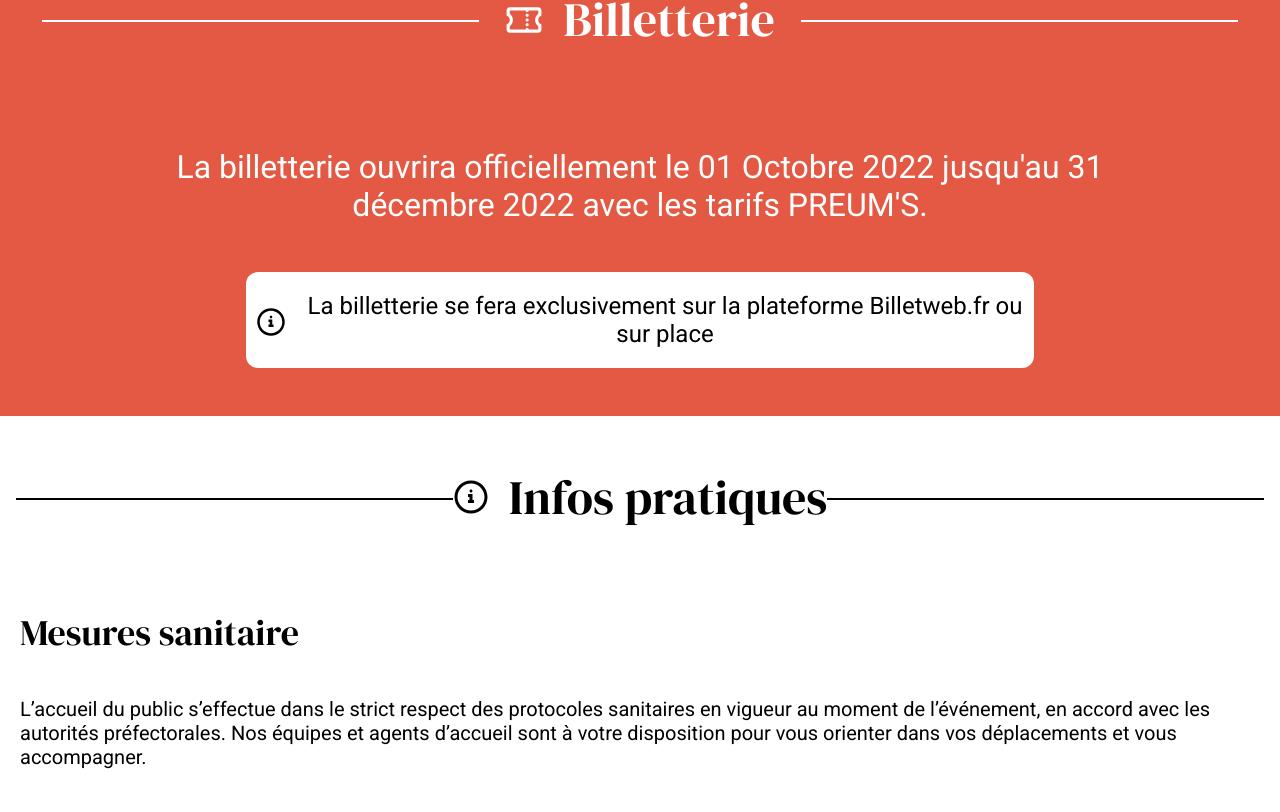
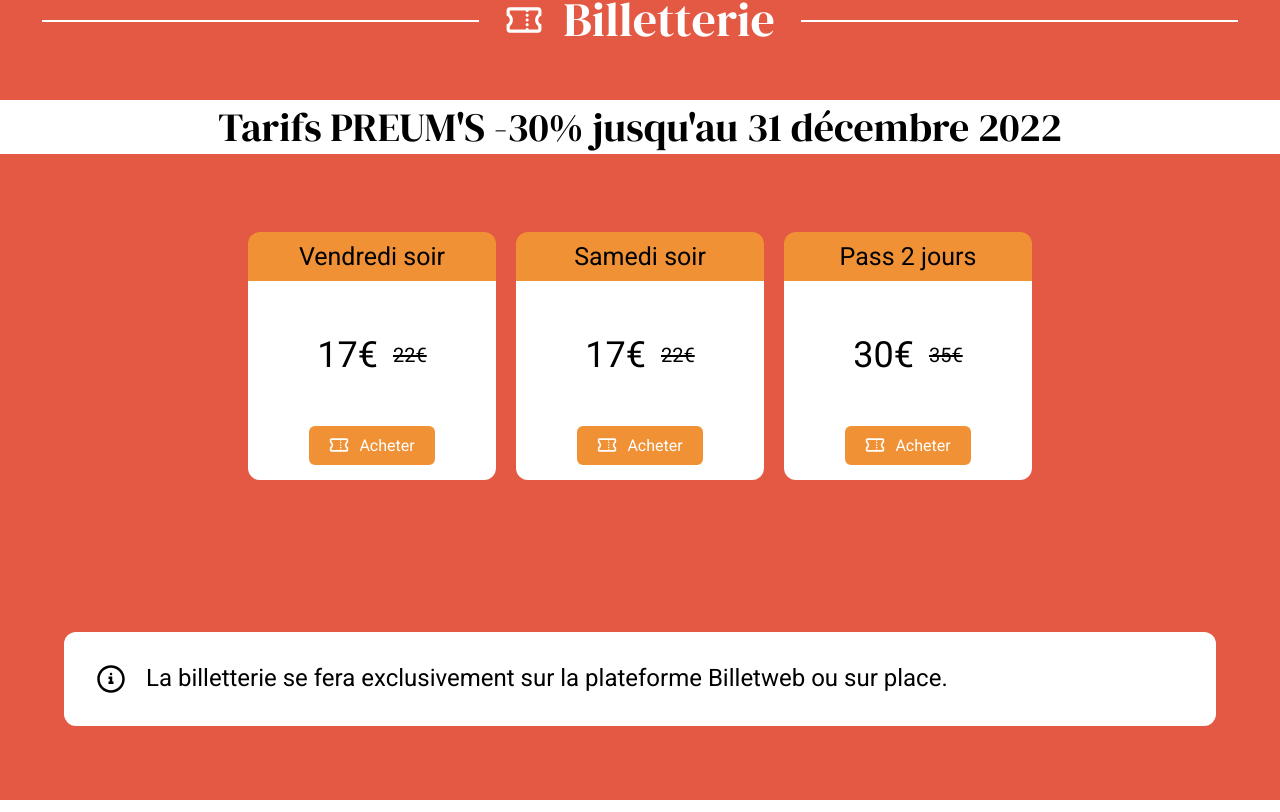
Before and after one commit to CyrielleAlbert/RivesDeBlues, a React (Create React App) app: page / in a window 1280 px wide. Shown: the part 3348-4160 px from the top of the page. Built offline with nearby package versions, Linux system fonts and the light colour scheme.

Commit message:
Billetterie

```diff
--- a/src/reusable-components/billetterie.js
+++ b/src/reusable-components/billetterie.js
@@ -1,77 +1,39 @@
 import Pass from "./pass";
 import "./style/billetterie.css";
 
-const LINK_1_DAY = "https://www.billetweb.fr/rives-de-blues-co";
-const LINK_2_DAYS = "https://www.billetweb.fr/rives-de-blues-co";
-const LINK_PDV_TM =
-  "https://www.ticketmaster.fr/static/html/fr/popups/pd_retrait.htm";
+const LINK_BILLET = "https://www.billetweb.fr/rives-de-blues-co1"
+
 function Billetterie() {
   return (
     <>
-    {Date.now() < 1664611200000 &&
-        <div style={{
-          display: "flex",
-          flexDirection:"column",
-          justifyContent: "center",
-          textAlign: "center",
-          paddingBottom: "3rem",
-          paddingTop: "3rem",
-          color:"white",
-          fontSize:32,
-          fontFamily:"Roboto",
-          paddingLeft:"10%",
-          paddingRight:"10%",
-          backgroundColor:"#E35944",
-          alignItems:"center"
-        }}>
-          <div>{"La billetterie ouvrira officiellement le 01 Octobre 2022 jusqu'au 31 décembre 2022 avec les tarifs PREUM'S."}
-          </div>
-          <div class="info" style={{marginTop:"3rem"}}>
-            <div class="info2">
-              <img
-                src="/Icons/info.svg"
-                width={30}
-                height={30}
-                style={{ marginRight: 20, position: "relative", top: 15 }}
-              />
-              {
-                "La billetterie se fera exclusivement sur la plateforme Billetweb.fr ou sur place"
-              }
-            </div>
-        </div>
-      </div>}
-     {Date.now() >= 1664611200000 && Date.now() <= 1672527599000 &&
-     <>
       <div style={{textAlign:"center", fontSize: 40 }}>
               {"Tarifs  PREUM'S    -30% jusqu'au 31 décembre 2022 "}
       </div>
       <div class="billetterie">
             <div class="pass-cards">
-              <Pass label="Vendredi soir" prix="17€" reduction="22€" lien={LINK_1_DAY}></Pass>
-              <Pass label="Samedi soir" prix="17€" reduction="22€" lien={LINK_1_DAY}></Pass>
+              <Pass label="Vendredi soir" prix="17€" reduction="22€" lien={LINK_BILLET}></Pass>
+              <Pass label="Samedi soir" prix="17€" reduction="22€" lien={LINK_BILLET}></Pass>
               <Pass
                 label="Pass 2 jours"
                 prix="30€"
                 reduction="35€"
-                lien={LINK_2_DAYS}
+                lien={LINK_BILLET}
               ></Pass>
             </div>
           </div>
-        <div class="info">
+        <div class="info" >
           <div class="info2">
             <img
               src="/Icons/info.svg"
               width={30}
               height={30}
-              style={{ marginRight: 20, position: "relative", top: 15 }}
+              style={{ marginRight: 20 }}
             />
-            {
-              "La billetterie se fera exclusivement sur la plateforme Billetweb ou sur place"
-            }
+            <div>{
+              "La billetterie se fera exclusivement sur la plateforme Billetweb ou sur place."
+            }</div>
           </div>
         </div>
-        </>}
-
     </>
   );
 }
--- a/src/reusable-components/style/billetterie.css
+++ b/src/reusable-components/style/billetterie.css
@@ -15,18 +15,19 @@
 
 .info {
     color: black;
-    background-color: white;
+    background-color: #E35944;
     font-family: "Roboto";
-    padding: 0.625rem;
-    width: 48rem;
-    border-radius: 0.75rem;
+    padding: 4rem;
 }
 
 .info2 {
     font-size: 1.5rem;
     margin-top: 0.625rem;
     margin-bottom: 0.625rem;
+    border-radius: 0.75rem;
+    background-color: white;
     display: flex;
+    padding: 2rem;
 }
 
 @media (max-width: 900px) {
```
